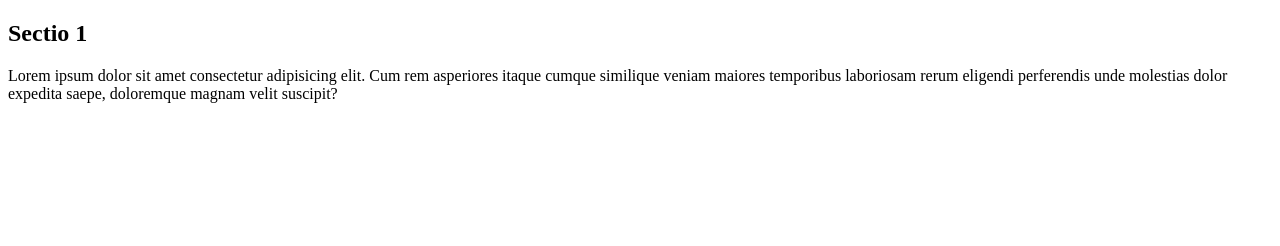
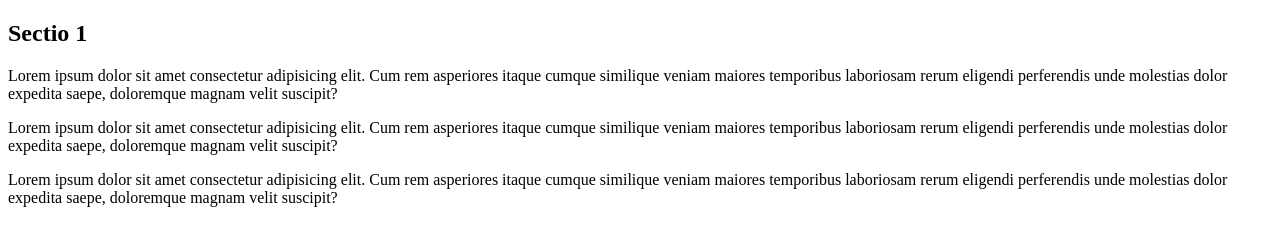
Before and after one commit to gromek87/git-course-2, a plain HTML site: page index.html in a window 1280 px wide. Drawn offline with Linux system fonts and the light colour scheme.

Commit message:
index.html section 1 modified

```diff
--- a/index.html
+++ b/index.html
@@ -9,7 +9,15 @@
 <body>
     <section>
  <h1>Sectio 1</h1>
- <p>Lorem ipsum dolor sit amet consectetur adipisicing elit. Cum rem asperiores itaque cumque similique veniam maiores temporibus laboriosam rerum eligendi perferendis unde molestias dolor expedita saepe, doloremque magnam velit suscipit?</p>
+ <p>
+    Lorem ipsum dolor sit amet consectetur adipisicing elit. Cum rem asperiores itaque cumque similique veniam maiores temporibus laboriosam rerum eligendi perferendis unde molestias dolor expedita saepe, doloremque magnam velit suscipit?
+</p>
+<p>
+    Lorem ipsum dolor sit amet consectetur adipisicing elit. Cum rem asperiores itaque cumque similique veniam maiores temporibus laboriosam rerum eligendi perferendis unde molestias dolor expedita saepe, doloremque magnam velit suscipit?
+</p>
+<p>
+    Lorem ipsum dolor sit amet consectetur adipisicing elit. Cum rem asperiores itaque cumque similique veniam maiores temporibus laboriosam rerum eligendi perferendis unde molestias dolor expedita saepe, doloremque magnam velit suscipit?
+</p>
 </section>
 </body>
 </html>
```
